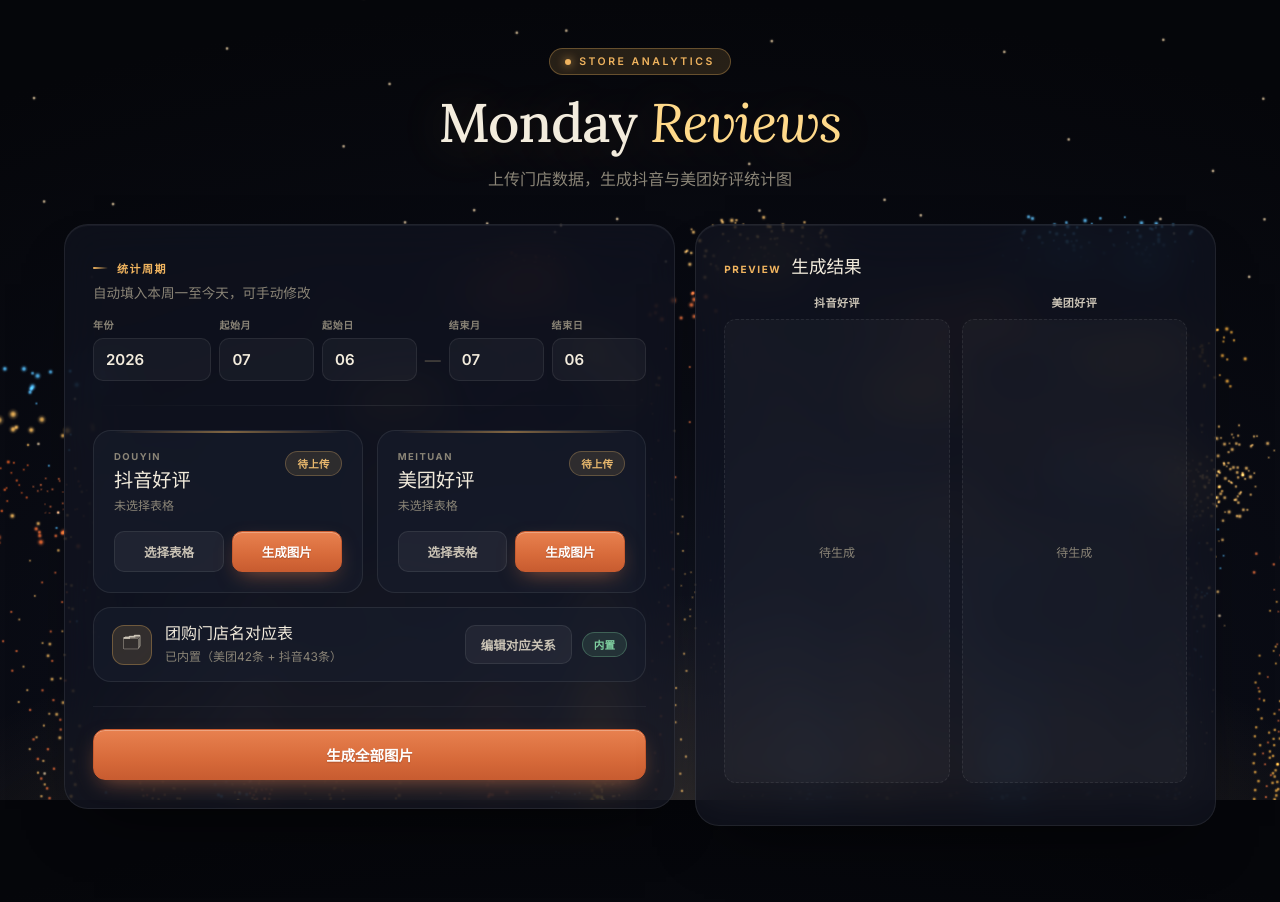
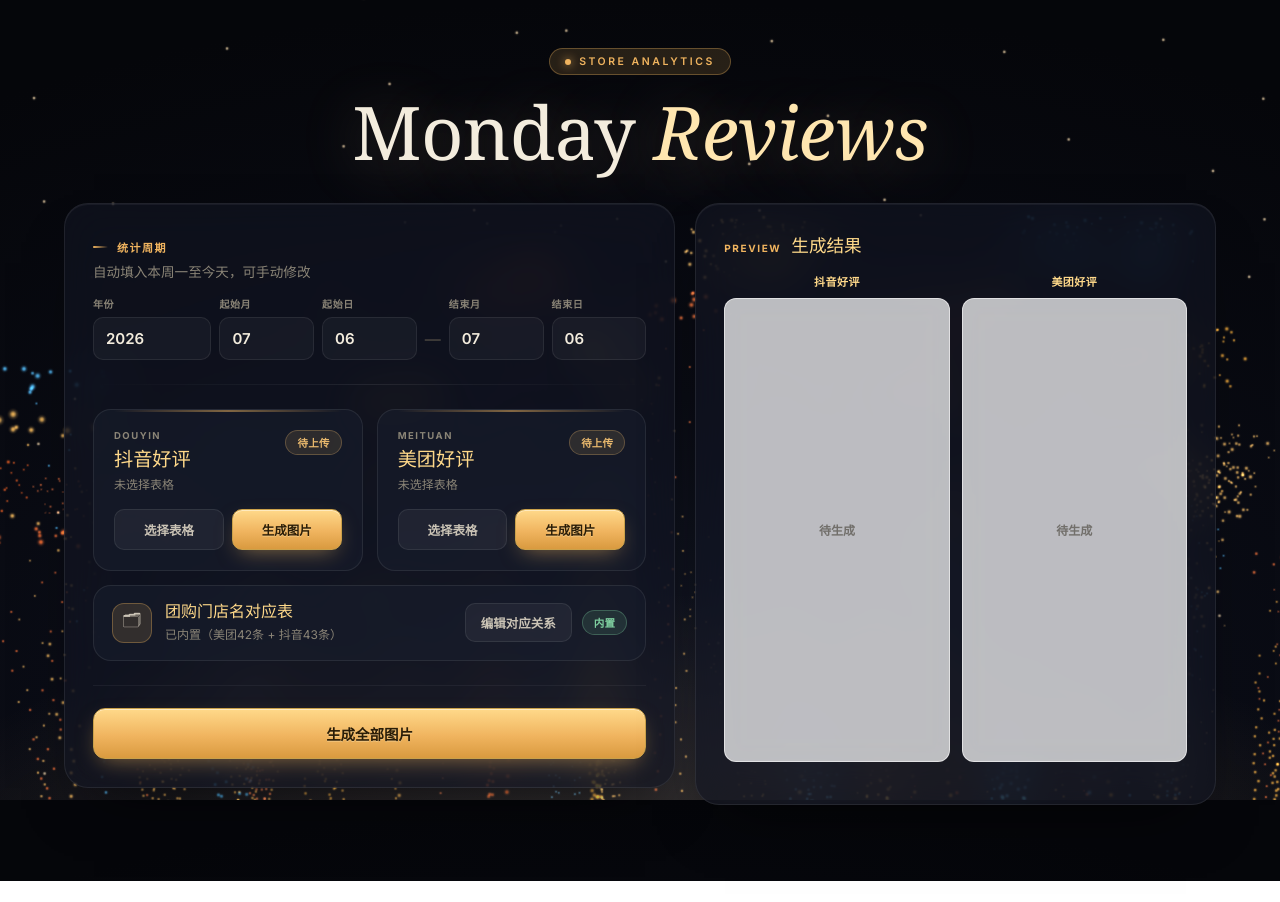
Before and after one commit to Hejun-Coderlife/monday, a plain HTML site: page index.html in a window 1280 px wide. After the commit the page ends 881 px from the top, so only its background shows below. Drawn offline with nearby package versions, Linux system fonts and the light colour scheme; animation ran at ten frames a second.

Commit message:
Gold accent system: gold buttons/titles, cream+gold serif hero (match 'thinkers'), white frosted preview slots, remove subtitle
Co-Authored-By: Claude Opus 4.8 (1M context) <noreply@anthropic.com>

```diff
--- a/index.html
+++ b/index.html
@@ -53,10 +53,10 @@
         }
         .hero-eyebrow::before { content:""; width:6px; height:6px; border-radius:50%; background:var(--gold); box-shadow:0 0 10px var(--gold); }
         .hero h1 {
-            font-family:"Lora",Georgia,serif; font-size:clamp(2.4rem,5.5vw,3.4rem); font-weight:500;
-            color:var(--ink); letter-spacing:-.02em; line-height:1.1; text-shadow:0 4px 50px rgba(240,180,95,.2);
-        }
-        .hero h1 em { font-style:italic; color:var(--gold-2); }
+            font-family:Georgia,"Times New Roman",serif; font-size:clamp(34px,7vw,74px); font-weight:400;
+            color:#f3ecdd; letter-spacing:-.01em; line-height:1.05; text-shadow:0 6px 60px rgba(255,220,160,.25);
+        }
+        .hero h1 em { font-style:italic; color:#ffe6b0; }
         .hero p { margin:14px auto 0; max-width:34em; font-size:1rem; color:var(--muted); line-height:1.6; }
 
         /* two-column */
@@ -113,7 +113,7 @@
         .platform-card.found::before { background:linear-gradient(90deg,transparent,var(--ok),transparent); opacity:.8; }
         .platform-top { display:flex; justify-content:space-between; align-items:flex-start; gap:10px; }
         .platform-tag { font-size:9.5px; font-weight:700; letter-spacing:.16em; text-transform:uppercase; color:var(--muted); margin-bottom:7px; }
-        .mapping-title { font-family:"Lora",Georgia,serif; font-size:1.2rem; font-weight:500; color:var(--ink); line-height:1.2; }
+        .mapping-title { font-family:"Lora",Georgia,serif; font-size:1.2rem; font-weight:500; color:var(--gold-2); line-height:1.2; }
         .mapping-filename { font-size:12px; color:var(--muted); margin-top:5px; word-break:break-all; line-height:1.45; }
         .mapping-status { padding:4px 11px; border-radius:999px; font-size:10.5px; font-weight:700; letter-spacing:.02em; white-space:nowrap; flex-shrink:0; }
         .mapping-status.found { background:var(--ok-soft); color:var(--ok); border:1px solid var(--ok-line); }
@@ -129,9 +129,9 @@
         .btn:disabled { opacity:.45; cursor:not-allowed; }
         .btn-ghost { background:rgba(255,255,255,0.05); color:var(--ink-soft); border-color:var(--line); }
         .btn-ghost:hover { background:rgba(255,255,255,0.09); border-color:var(--gold-line); color:var(--gold-2); }
-        .btn-clay { background:linear-gradient(180deg,var(--coral),var(--coral-2) 60%,var(--coral-3)); color:#fff; border-color:var(--coral-3);
-            box-shadow:inset 0 1px 0 rgba(255,255,255,.28), 0 8px 22px -8px rgba(232,129,79,.6); text-shadow:0 1px 1px rgba(120,50,25,.4); }
-        .btn-clay:hover { transform:translateY(-2px); box-shadow:inset 0 1px 0 rgba(255,255,255,.3), 0 14px 30px -10px rgba(232,129,79,.7); }
+        .btn-clay { background:linear-gradient(180deg,var(--gold-2),var(--gold) 55%,#d99a3f); color:#2a1d07; border-color:#caa14a;
+            box-shadow:inset 0 1px 0 rgba(255,255,255,.45), 0 8px 22px -8px rgba(240,180,95,.55); text-shadow:0 1px 0 rgba(255,240,200,.4); }
+        .btn-clay:hover { transform:translateY(-2px); box-shadow:inset 0 1px 0 rgba(255,255,255,.55), 0 14px 30px -10px rgba(240,180,95,.7); }
         .btn-outline { background:rgba(255,255,255,0.04); color:var(--ink-soft); border-color:var(--line); }
         .btn-outline:hover { background:rgba(255,255,255,0.08); border-color:var(--ink-soft); color:var(--ink); }
         .btn-sm { padding:10px 12px; font-size:12.5px; }
@@ -154,27 +154,27 @@
         /* progress */
         .progress-section { display:none; margin-top:16px; padding:16px 18px; background:var(--card-2); border-radius:var(--r-md); border:1px solid var(--line); }
         .progress-bar { height:5px; background:rgba(255,255,255,0.07); border-radius:999px; overflow:hidden; margin-bottom:9px; }
-        .progress-fill { height:100%; width:0%; border-radius:999px; background:linear-gradient(90deg,var(--coral),var(--gold)); box-shadow:0 0 12px rgba(240,180,95,.5); transition:width .35s ease; }
+        .progress-fill { height:100%; width:0%; border-radius:999px; background:linear-gradient(90deg,var(--gold),var(--gold-2)); box-shadow:0 0 12px rgba(240,180,95,.6); transition:width .35s ease; }
         .progress-text { font-size:12.5px; color:var(--muted); font-weight:500; }
 
         /* ==== preview panel ==== */
         .preview-head { display:flex; align-items:baseline; gap:10px; margin-bottom:16px; }
         .preview-eyebrow { font-size:10px; font-weight:700; letter-spacing:.16em; text-transform:uppercase; color:var(--gold); }
-        .preview-head h3 { font-family:"Lora",Georgia,serif; font-size:1.1rem; font-weight:500; color:var(--ink); }
+        .preview-head h3 { font-family:"Lora",Georgia,serif; font-size:1.1rem; font-weight:500; color:var(--gold-2); }
         .preview-slots { display:grid; grid-template-columns:1fr 1fr; gap:12px; margin-bottom:14px; }
         @media (max-width:400px){ .preview-slots{ grid-template-columns:1fr; } }
         .pslot { display:flex; flex-direction:column; gap:9px; margin:0; }
-        .pslot-tag { font-size:11px; font-weight:600; letter-spacing:.04em; color:var(--ink-soft); text-align:center; }
+        .pslot-tag { font-size:11px; font-weight:600; letter-spacing:.04em; color:var(--gold-2); text-align:center; }
         .pslot-frame { position:relative; aspect-ratio:124/268; max-height:58vh; border-radius:var(--r-md); overflow:hidden;
-            background:rgba(255,255,255,0.03); border:1px dashed var(--line); display:flex; align-items:center; justify-content:center; }
+            background:rgba(255,255,255,0.72); backdrop-filter:blur(10px); -webkit-backdrop-filter:blur(10px); border:1px solid rgba(255,255,255,0.55); display:flex; align-items:center; justify-content:center; }
         .pslot.filled .pslot-frame { border-style:solid; border-color:var(--gold-line); }
-        .pslot-empty { font-size:12px; color:var(--muted); }
+        .pslot-empty { font-size:12px; font-weight:600; color:rgba(40,34,22,0.5); }
         .pslot.filled .pslot-empty { display:none; }
         .pslot-frame img { position:absolute; inset:0; width:100%; height:100%; object-fit:contain; opacity:0; transition:opacity .3s; }
         .pslot.filled .pslot-frame img { opacity:1; }
-        .pdl { padding:9px 12px; border-radius:var(--r-sm); cursor:pointer; border:1px solid var(--coral-3);
-            background:linear-gradient(180deg,var(--coral),var(--coral-2)); color:#fff; font-family:"Inter",sans-serif; font-size:12px; font-weight:600;
-            text-shadow:0 1px 1px rgba(120,50,25,.35); transition:transform .16s, box-shadow .18s; box-shadow:0 6px 14px -6px rgba(232,129,79,.5); }
+        .pdl { padding:9px 12px; border-radius:var(--r-sm); cursor:pointer; border:1px solid #caa14a;
+            background:linear-gradient(180deg,var(--gold-2),var(--gold)); color:#2a1d07; font-family:"Inter",sans-serif; font-size:12px; font-weight:600;
+            text-shadow:0 1px 0 rgba(255,240,200,.4); transition:transform .16s, box-shadow .18s; box-shadow:0 6px 14px -6px rgba(240,180,95,.5); }
         .pdl:hover { transform:translateY(-1px); }
         .preview-panel > .btn-outline { width:100%; margin-top:4px; }
 
@@ -206,7 +206,7 @@
         .btn-secondary { padding:10px 14px; border-radius:var(--r-sm); cursor:pointer; background:rgba(255,255,255,0.05); color:var(--ink-soft); border:1px solid var(--line);
             font-size:12.5px; font-weight:600; font-family:"Inter",sans-serif; transition:all .16s; }
         .btn-secondary:hover { border-color:var(--gold-line); color:var(--gold-2); }
-        .btn-primary { background:linear-gradient(180deg,var(--coral),var(--coral-2)); color:#fff; border-color:var(--coral-3); }
+        .btn-primary { background:linear-gradient(180deg,var(--gold-2),var(--gold)); color:#2a1d07; border-color:#caa14a; }
         .btn-success { background:var(--gold); color:#20160a; border-color:var(--gold); }
 
         .header { display:none; }
@@ -222,7 +222,6 @@
         <header class="hero">
             <div class="hero-eyebrow">Store Analytics</div>
             <h1>Monday <em>Reviews</em></h1>
-            <p>上传门店数据，生成抖音与美团好评统计图</p>
         </header>
 
         <div class="layout">
```
